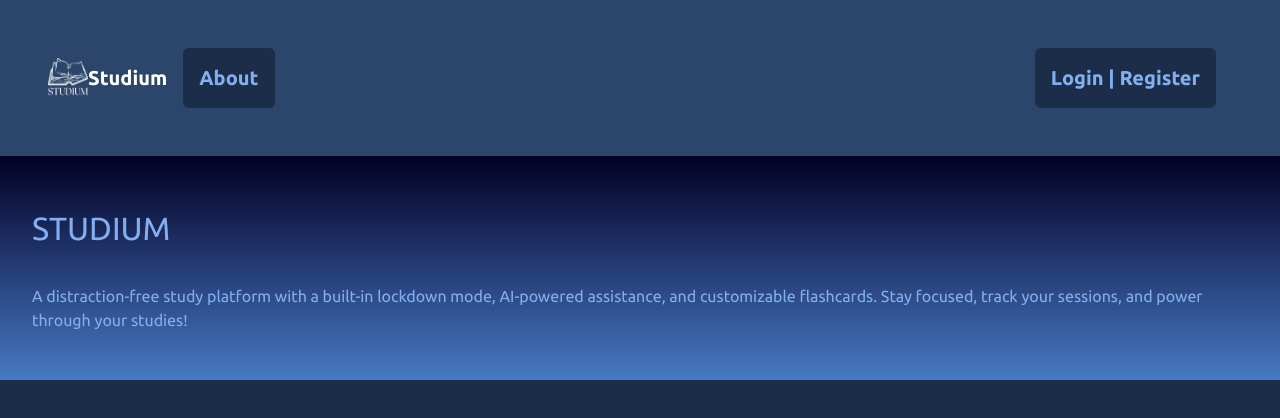
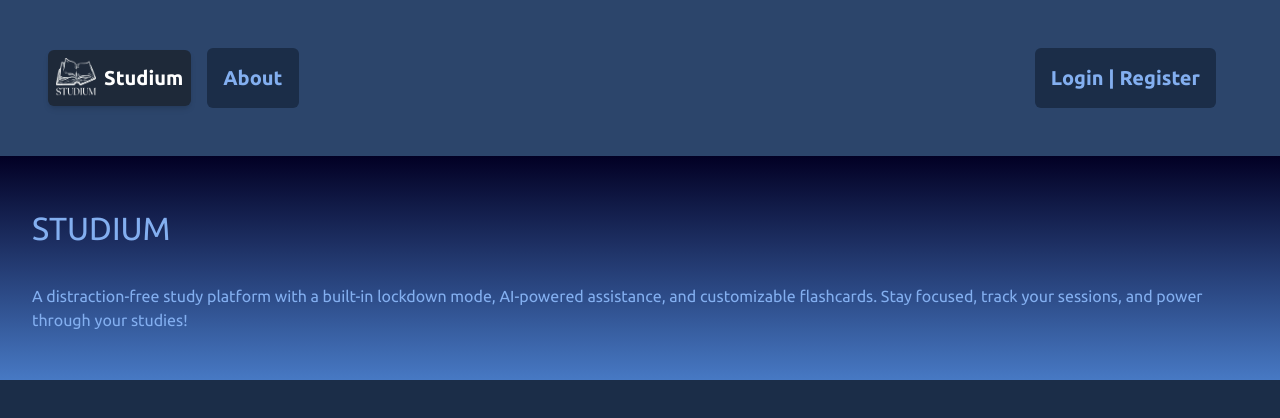
Before and after one commit to tylernlyons/Studium, a Next.js app in the folder termproject4300/: page / in a window 1280 px wide. Shown: the top 418 px of the page. Built offline with nearby package versions, Linux system fonts and the light colour scheme.

Commit message:
Combined logo img and title in Navbar.tsx to redirect to home page

```diff
--- a/termproject4300/src/components/Navbar.tsx
+++ b/termproject4300/src/components/Navbar.tsx
@@ -16,8 +16,14 @@ const Navbar = () => {
     <nav>
         <div className='name-login-container'>
           <div className="nav-items">
-            <img className="size-10" src="../images/logobg_studium.png" alt="Studium logo" />
-            <span className='text-white text-xl font-bold'>Studium</span>
+
+            <Link href="/" className="flex items-center gap-2 hover:opacity-90">
+              <div className="flex items-center bg-gray-800 p-2 rounded-md shadow-md">
+                <img className="size-10" src="../images/logobg_studium.png" alt="Studium logo" />
+                <span className='text-white text-xl font-bold ml-2'>Studium</span>
+              </div>
+              </Link>
+
             <Link href="/pages/about">
             <button className='nav-items'>
               <span className="span">About</span>
```
